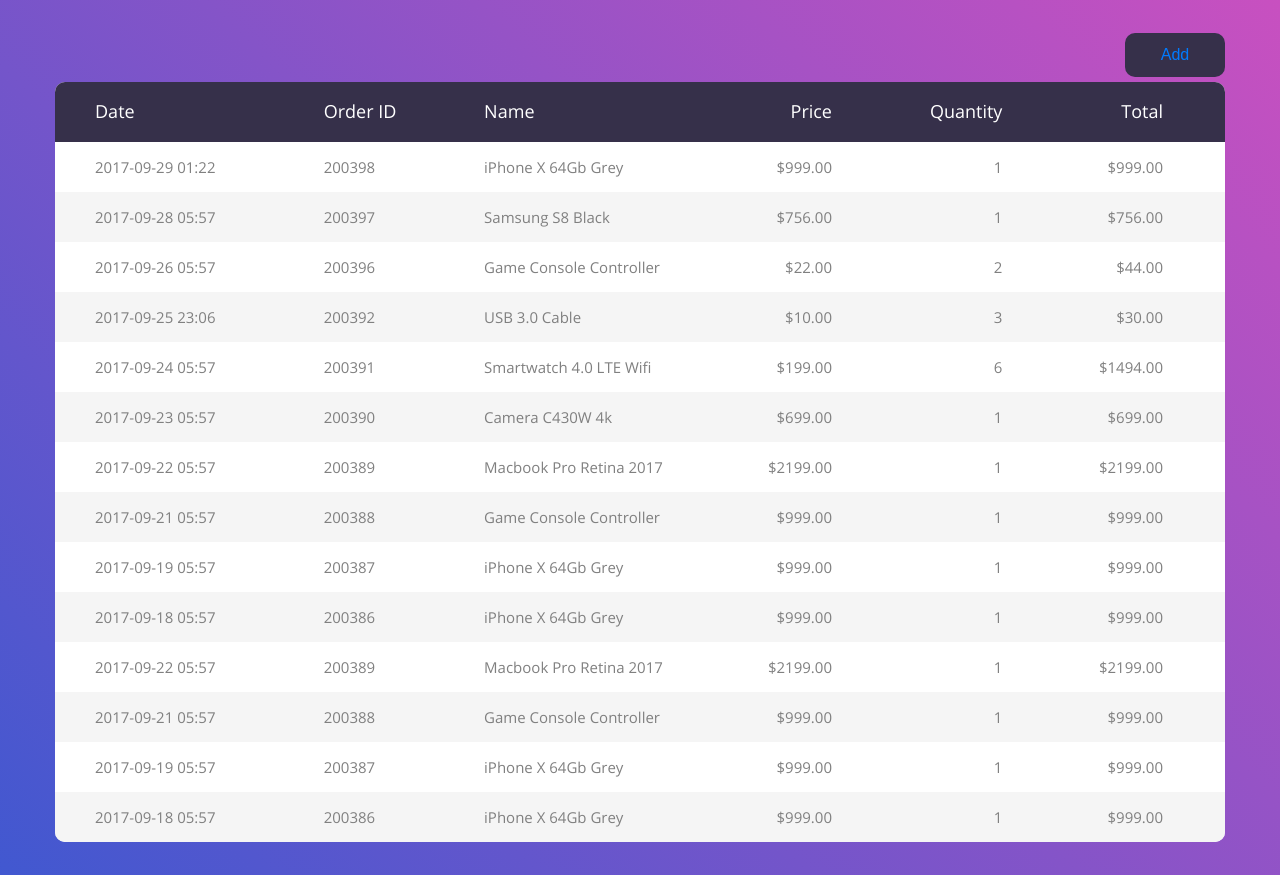
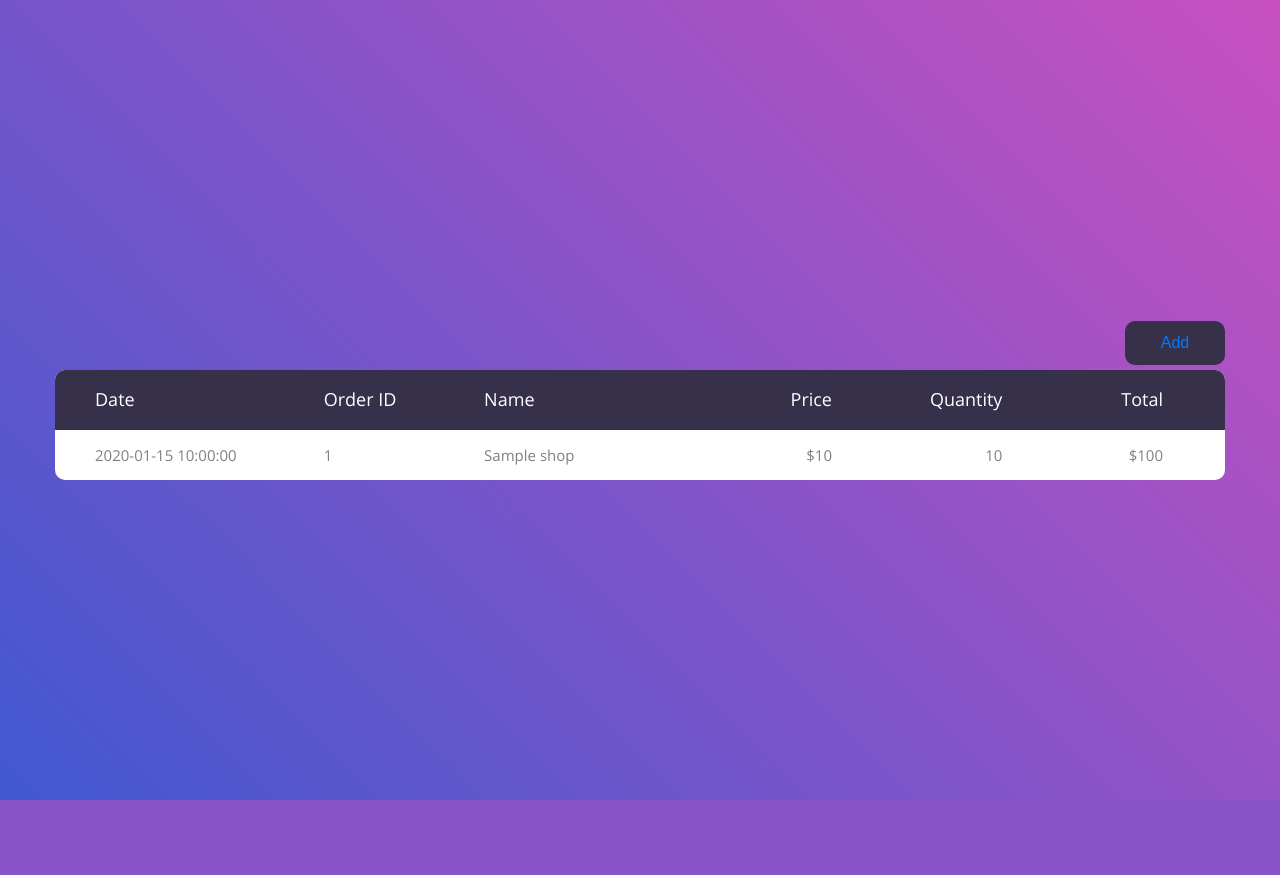
Before and after one commit to colin1231/webprogramming-php, a PHP site: page / in a window 1280 px wide. After the commit the page ends 800 px from the top, so only its background shows below. Run offline with PHP 8.4, Linux system fonts and the light colour scheme; tables that the repository leaves empty or names only in its code hold one stand-in row (values such as "Sample post").

Commit message:
2015136037_tableboardshop_과제

```diff
--- a/Experiments/TableBoard_Shop/index.php
+++ b/Experiments/TableBoard_Shop/index.php
@@ -1,5 +1,13 @@
 <?php
     # TODO: MySQL 데이터베이스 연결 및 레코드 가져오기!
+
+$connect = mysql_connect("localhost","kjw","1234");
+mysql_select_db("kjw_db", $connect);
+$sql = 'select * from tableboard_shop';
+$result = mysql_query($sql);
+
+$numofrow = mysql_num_rows($result);
+
 
 
 ?>
@@ -51,119 +59,19 @@
                         # TODO : 아래 표시되는 내용을, MySQL 테이블에 있는 레코드로 대체하기!
                         # Note : column6 에 해당하는 Total 은 Price 값과 Quantity 값의 곱으로 표시!
                     ?>
-                    <tr onclick="location.href = ('board_form.php?num=0')">
-                        <td class="column1">2017-09-29 01:22</td>
-                        <td class="column2">200398</td>
-                        <td class="column3">iPhone X 64Gb Grey</td>
-                        <td class="column4">$999.00</td>
-                        <td class="column5">1</td>
-                        <td class="column6">$999.00</td>
-                    </tr>
-                    <tr onclick="location.href = ('board_form.php?num=1')">
-                        <td class="column1">2017-09-28 05:57</td>
-                        <td class="column2">200397</td>
-                        <td class="column3">Samsung S8 Black</td>
-                        <td class="column4">$756.00</td>
-                        <td class="column5">1</td>
-                        <td class="column6">$756.00</td>
-                    </tr>
-                    <tr onclick="location.href = ('board_form.php?num=2')">
-                        <td class="column1">2017-09-26 05:57</td>
-                        <td class="column2">200396</td>
-                        <td class="column3">Game Console Controller</td>
-                        <td class="column4">$22.00</td>
-                        <td class="column5">2</td>
-                        <td class="column6">$44.00</td>
-                    </tr>
-                    <tr onclick="location.href = ('board_form.php?num=3')">
-                        <td class="column1">2017-09-25 23:06</td>
-                        <td class="column2">200392</td>
-                        <td class="column3">USB 3.0 Cable</td>
-                        <td class="column4">$10.00</td>
-                        <td class="column5">3</td>
-                        <td class="column6">$30.00</td>
-                    </tr>
-                    <tr onclick="location.href = ('board_form.php?num=4')">
-                        <td class="column1">2017-09-24 05:57</td>
-                        <td class="column2">200391</td>
-                        <td class="column3">Smartwatch 4.0 LTE Wifi</td>
-                        <td class="column4">$199.00</td>
-                        <td class="column5">6</td>
-                        <td class="column6">$1494.00</td>
-                    </tr>
-                    <tr onclick="location.href = ('board_form.php?num=5')">
-                        <td class="column1">2017-09-23 05:57</td>
-                        <td class="column2">200390</td>
-                        <td class="column3">Camera C430W 4k</td>
-                        <td class="column4">$699.00</td>
-                        <td class="column5">1</td>
-                        <td class="column6">$699.00</td>
-                    </tr>
-                    <tr onclick="location.href = ('board_form.php?num=6')">
-                        <td class="column1">2017-09-22 05:57</td>
-                        <td class="column2">200389</td>
-                        <td class="column3">Macbook Pro Retina 2017</td>
-                        <td class="column4">$2199.00</td>
-                        <td class="column5">1</td>
-                        <td class="column6">$2199.00</td>
-                    </tr>
-                    <tr onclick="location.href = ('board_form.php?num=7')">
-                        <td class="column1">2017-09-21 05:57</td>
-                        <td class="column2">200388</td>
-                        <td class="column3">Game Console Controller</td>
-                        <td class="column4">$999.00</td>
-                        <td class="column5">1</td>
-                        <td class="column6">$999.00</td>
-                    </tr>
-                    <tr onclick="location.href = ('board_form.php?num=8')">
-                        <td class="column1">2017-09-19 05:57</td>
-                        <td class="column2">200387</td>
-                        <td class="column3">iPhone X 64Gb Grey</td>
-                        <td class="column4">$999.00</td>
-                        <td class="column5">1</td>
-                        <td class="column6">$999.00</td>
-                    </tr>
-                    <tr onclick="location.href = ('board_form.php?num=9')">
-                        <td class="column1">2017-09-18 05:57</td>
-                        <td class="column2">200386</td>
-                        <td class="column3">iPhone X 64Gb Grey</td>
-                        <td class="column4">$999.00</td>
-                        <td class="column5">1</td>
-                        <td class="column6">$999.00</td>
-                    </tr>
-                    <tr onclick="location.href = ('board_form.php?num=10')">
-                        <td class="column1">2017-09-22 05:57</td>
-                        <td class="column2">200389</td>
-                        <td class="column3">Macbook Pro Retina 2017</td>
-                        <td class="column4">$2199.00</td>
-                        <td class="column5">1</td>
-                        <td class="column6">$2199.00</td>
-                    </tr>
-                    <tr onclick="location.href = ('board_form.php?num=11')">
-                        <td class="column1">2017-09-21 05:57</td>
-                        <td class="column2">200388</td>
-                        <td class="column3">Game Console Controller</td>
-                        <td class="column4">$999.00</td>
-                        <td class="column5">1</td>
-                        <td class="column6">$999.00</td>
-                    </tr>
-                    <tr onclick="location.href = ('board_form.php?num=12')">
-                        <td class="column1">2017-09-19 05:57</td>
-                        <td class="column2">200387</td>
-                        <td class="column3">iPhone X 64Gb Grey</td>
-                        <td class="column4">$999.00</td>
-                        <td class="column5">1</td>
-                        <td class="column6">$999.00</td>
-                    </tr>
-                    <tr onclick="location.href = ('board_form.php?num=13')">
-                        <td class="column1">2017-09-18 05:57</td>
-                        <td class="column2">200386</td>
-                        <td class="column3">iPhone X 64Gb Grey</td>
-                        <td class="column4">$999.00</td>
-                        <td class="column5">1</td>
-                        <td class="column6">$999.00</td>
-                    </tr>
-
+                    <?php
+                    for($i=0;$i<$numofrow;$i++) {
+                        $row = mysql_fetch_row($result);
+                        echo '<tr onclick="location.href = (\'board_form.php?num='; echo $row[0];echo '\')">';
+                        echo '<td class="column1">'; echo $row[1]; echo '</td>';
+                        echo '<td class="column2">'; echo $row[2]; echo '</td>';
+                        echo '<td class="column3">'; echo $row[3]; echo '</td>';
+                        echo '<td class="column4">'; echo '$'; echo $row[4]; echo '</td>';
+                        echo '<td class="column5">'; echo $row[5]; echo '</td>';
+                        echo '<td class="column6">'; echo '$'; echo $row[4]*$row[5]; echo '</td>';
+                        echo '</tr>';
+                    }
+                    ?>
                     </tbody>
                 </table>
             </div>
```
Also changed, not shown: Experiments/TableBoard_Shop/board_form.php (+12 -6 lines), Experiments/TableBoard_Shop/function/delete.php (+11 -2 lines), Experiments/TableBoard_Shop/function/insert.php (+8 -3 lines), Experiments/TableBoard_Shop/function/update.php (+9 -1 lines).
